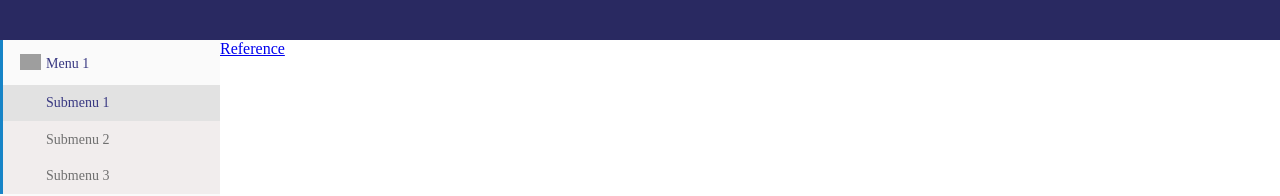
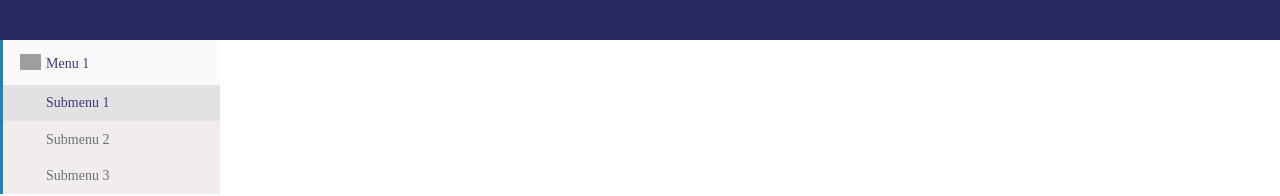
Before and after one commit to nyandrianinamamy/ng-responsive-sidenav, an Angular app: page / in a window 1280 px wide. Shown: the top 196 px of the page. Built offline with nearby package versions, Linux system fonts and the light colour scheme; grey boxes are pictures that could not be loaded.

Commit message:
feat(main): reference is no longer used

```diff
--- a/src/app/app.component.html
+++ b/src/app/app.component.html
@@ -6,8 +6,5 @@
     <app-sidenav></app-sidenav>
   </div>
   <main>
-    <a
-    target="_blank"
-    href="https://codepen.io/nyandrianinamamy/pen/zYGMpYZ">Reference</a>
   </main>
 </div>
```
